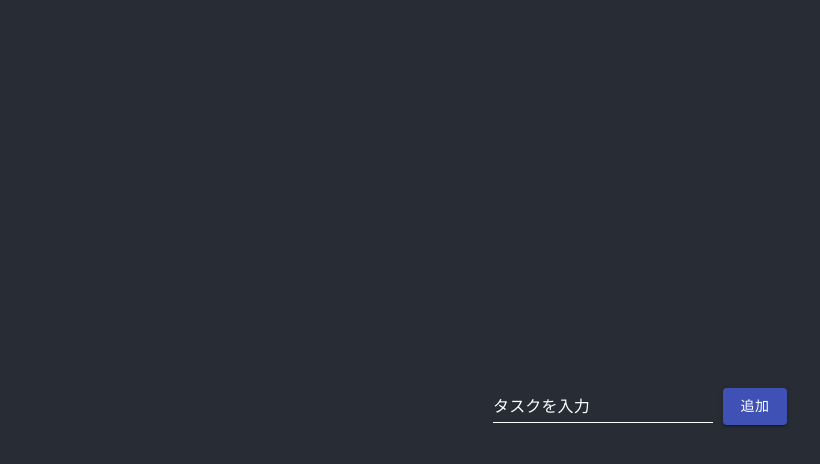
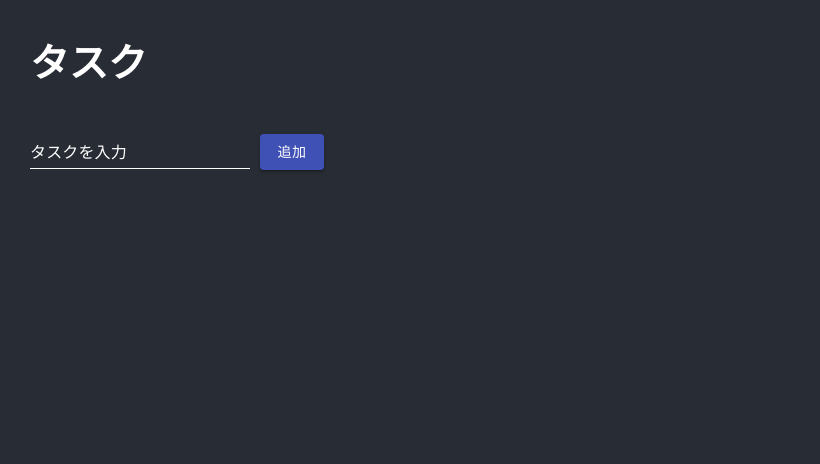
Before and after one commit to ibis7895123/todo_app, a React (Create React App) app: page / in a window 1280 px wide. Shown: the top 464 px of the page, without its empty margins (0-820 px from the left). Built offline with nearby package versions, Linux system fonts and the light colour scheme.

Commit message:
スタイル修正

```diff
--- a/src/screens/App/App.css
+++ b/src/screens/App/App.css
@@ -1,7 +1,3 @@
-.App {
-  text-align: center;
-}
-
 .App-logo {
   height: 40vmin;
   pointer-events: none;
@@ -18,10 +14,9 @@
   min-height: 100vh;
   display: flex;
   flex-direction: column;
-  align-items: center;
-  justify-content: center;
   font-size: calc(10px + 2vmin);
   color: white;
+  padding: 0 30px 0;
 }
 
 .App-link {
--- a/src/screens/App/App.tsx
+++ b/src/screens/App/App.tsx
@@ -1,5 +1,5 @@
 import React, { ChangeEvent, useState } from 'react'
-import { Button, Checkbox } from '@material-ui/core'
+import { Button } from '@material-ui/core'
 import useTodoTasks from 'src/store/todoTasks/hooks'
 import './App.css'
 import { getFormattedDate } from 'src/utils/dateUtils'
@@ -38,7 +38,9 @@ function App(): JSX.Element {
   return (
     <div className="App">
       <header className="App-header">
-        <div>
+        <h2>タスク</h2>
+
+        <TaskInputDiv>
           <TaskTextField
             label="タスクを入力"
             type="text"
@@ -54,16 +56,19 @@ function App(): JSX.Element {
           >
             追加
           </AddTaskButton>
-        </div>
+        </TaskInputDiv>
 
         {todoTasks.map((task) => {
           return (
-            <div key={task.id}>
+            <TaskDiv key={task.id}>
               <TaskCheckbox color="primary" />
 
-              <p>{task.title}</p>
-              <p>期限: {task.deadline}</p>
+              <TaskTextDiv>
+                <TaskTitle>{task.title}</TaskTitle>
+                <TaskDeadline>期限: {task.deadline}</TaskDeadline>
+              </TaskTextDiv>
 
+              {/* <div>
                 <Button
                   variant="contained"
                   color="secondary"
@@ -84,7 +89,8 @@ function App(): JSX.Element {
                 >
                   アップデート
                 </Button>
-            </div>
+              </div> */}
+            </TaskDiv>
           )
         })}
       </header>
@@ -92,9 +98,34 @@ function App(): JSX.Element {
   )
 }
 
+const TaskInputDiv = styled.div`
+  padding: 0 0 20px;
+`
+
 const AddTaskButton = styled(Button)`
   margin-top: 13px;
   margin-left: 10px;
 `
 
+const TaskDiv = styled.div`
+  display: flex;
+  width: 100%;
+  align-self: flex-start;
+  padding: 15px 0px 15px;
+  border-bottom: 1px solid white;
+`
+
+const TaskTextDiv = styled.div`
+  text-align: left;
+  padding-left: 10px;
+`
+
+const TaskTitle = styled.p`
+  margin: 0 0 5px;
+`
+
+const TaskDeadline = styled.span`
+  font-size: 12px;
+`
+
 export default App
```
Lines whose indentation alone changed are shown as unchanged.
